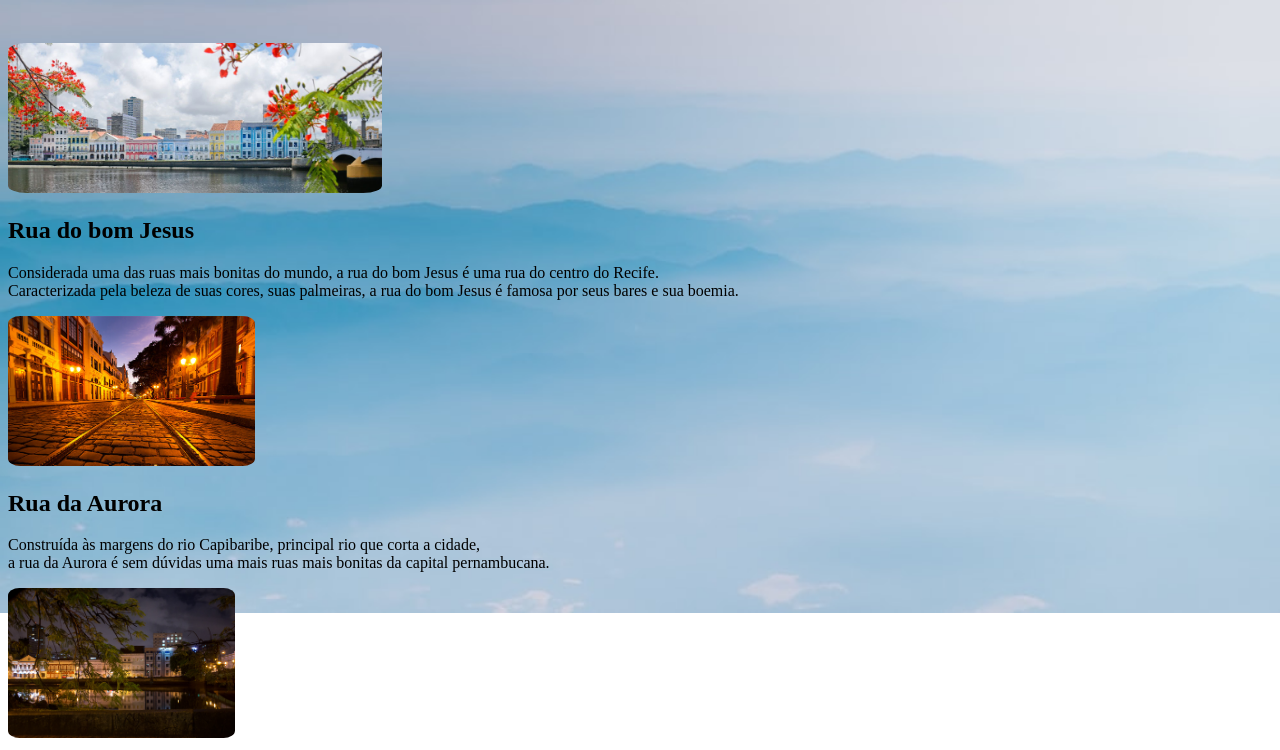
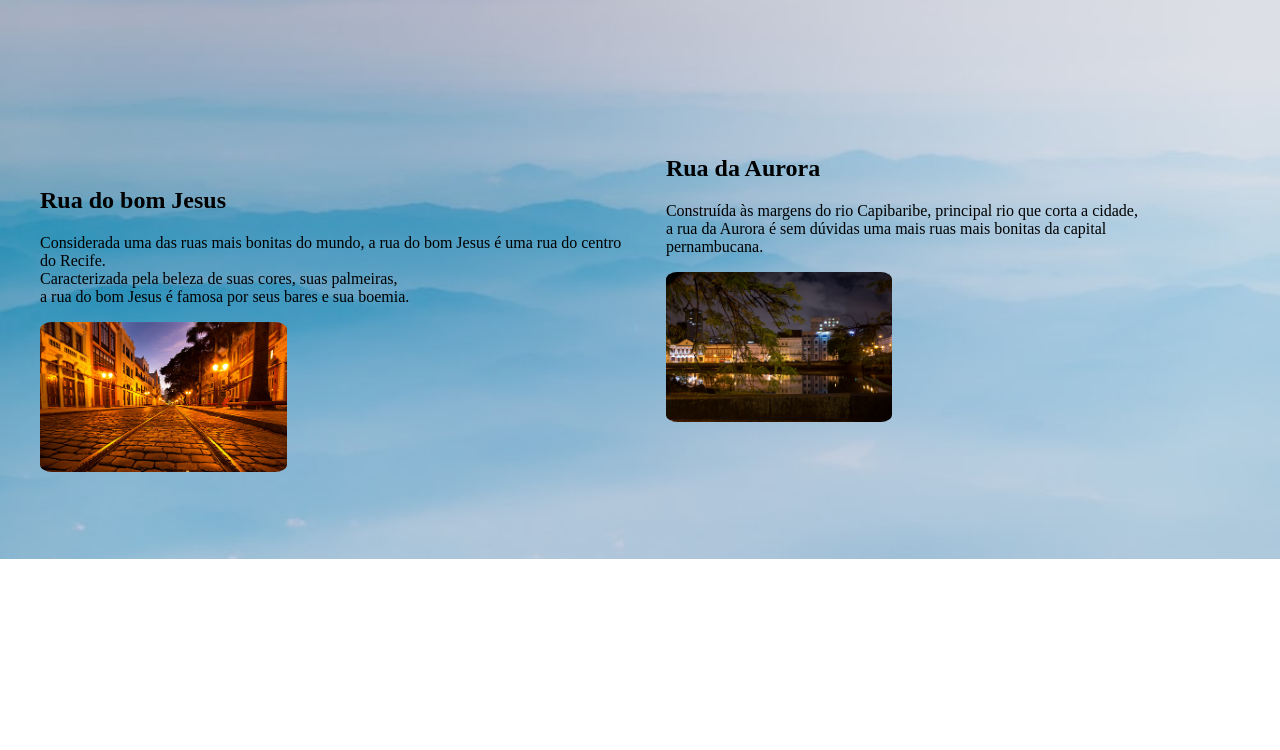
Before and after one commit to cairomatheus10/Atividades_proz, a plain HTML site: page pontos_turisticos.html in a window 1280 px wide. Shown: the part 241-991 px from the top of the page. After the commit the page ends 800 px from the top, so only its background shows below. Drawn offline with Linux system fonts and the light colour scheme.

Commit message:
Aplicação do flexbox

```diff
--- a/pontos_turisticos.html
+++ b/pontos_turisticos.html
@@ -8,13 +8,16 @@
 </head>
 <body class="background">
 
-    <section>
+    <div class="h1">
         <h1 class="h1">Pontos turísticos de Recife</h1>
-        <img src="./img/rua_aurora.jpg"/>
-        <div>
+    </div>
+
+    <section class="section">
+        <div class="div">
             <h2>Rua do bom Jesus</h2>
             <p>Considerada uma das ruas mais bonitas do mundo, a rua do bom Jesus é uma rua do centro do Recife.<br>
-            Caracterizada pela beleza de suas cores, suas palmeiras, a rua do bom Jesus é famosa por seus bares e sua boemia.
+            Caracterizada pela beleza de suas cores, suas palmeiras,<br>
+            a rua do bom Jesus é famosa por seus bares e sua boemia.
             </p>
             <img src="./img/rua_bom_jesus.jpg"/>
         </div>
--- a/style.css
+++ b/style.css
@@ -31,3 +31,11 @@ img {
     -webkit-text-fill-color: transparent;
     color: black;
 }
+
+.section {
+    display: flex;
+}
+
+.div {
+    padding: 2em;
+}
```
